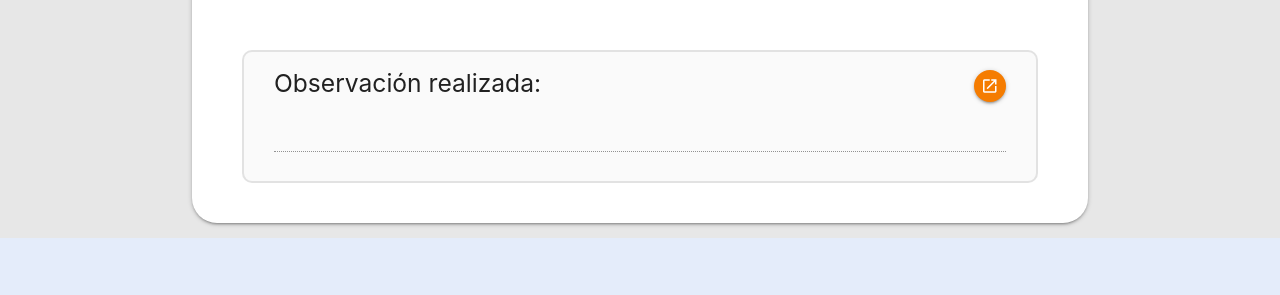
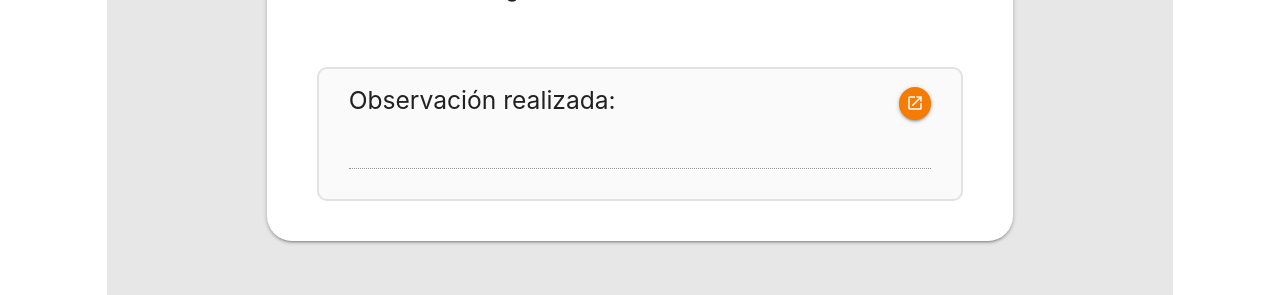
Before and after one commit to DEPyPE/SIMOS, a PHP site: page /home_capturista.php in a window 1280 px wide. Shown: the part 372-667 px from the top of the page. Run offline with PHP 8.4, Linux system fonts and the light colour scheme; some libraries are stand-ins or nearby versions.

Commit message:
v0.3 - Imagen SEG - Cambios menores

```diff
--- a/Resource/css/header.css
+++ b/Resource/css/header.css
@@ -73,7 +73,7 @@
 
 .row-tabs{
     padding: 0 !important;
-    margin: 0 0 30px 0 !important;
+    margin: 0 0 0 0 !important;
 }
 
 .tabs-sections{
--- a/Resource/css/home_capturista.css
+++ b/Resource/css/home_capturista.css
@@ -2,6 +2,15 @@
 body{
 	margin: 0;
 	padding: 0;
+	background-color: white !important;
+}
+
+.row-simos{
+	margin: 0 !important;
+}
+
+.section-simos{
+	padding: 40px 0 40px 0 !important;
 	background-color: #e7e7e7 !important;
 }
 
--- a/home_capturista.php
+++ b/home_capturista.php
@@ -20,6 +20,11 @@
         require_once("header.html");
         require_once("menu_tabs.html");
     ?>
+
+      <div class="row row-simos">
+        <div class="col l1"></div>
+
+        <div class="col l10 section-simos">
 
             <!--    SECCIÓN PARA LA INFORMACIÓN GENERAL DEL PROGRAMA SOCIAL -->
             <div id="general_information">
@@ -511,6 +516,11 @@
             <div id="plan_de_mejora"></div>
             <div id="formalizacion"></div>
 
+        </div>
+
+        <div class="col l1"></div>
+      </div>
+
     <?php require_once("footer.html") ?>
 
     <!-- Moment JS library
```
Lines whose indentation alone changed are shown as unchanged.
